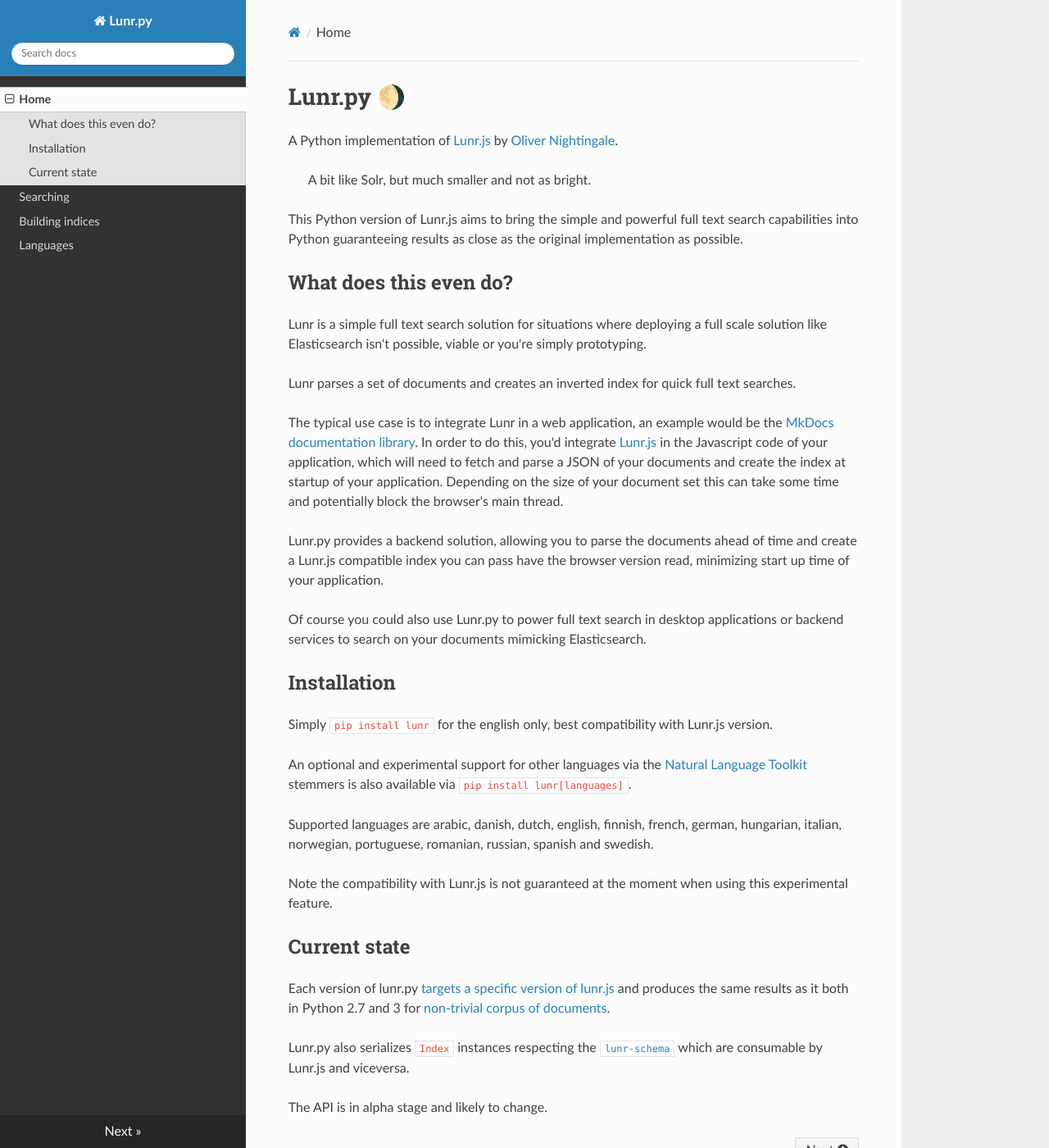
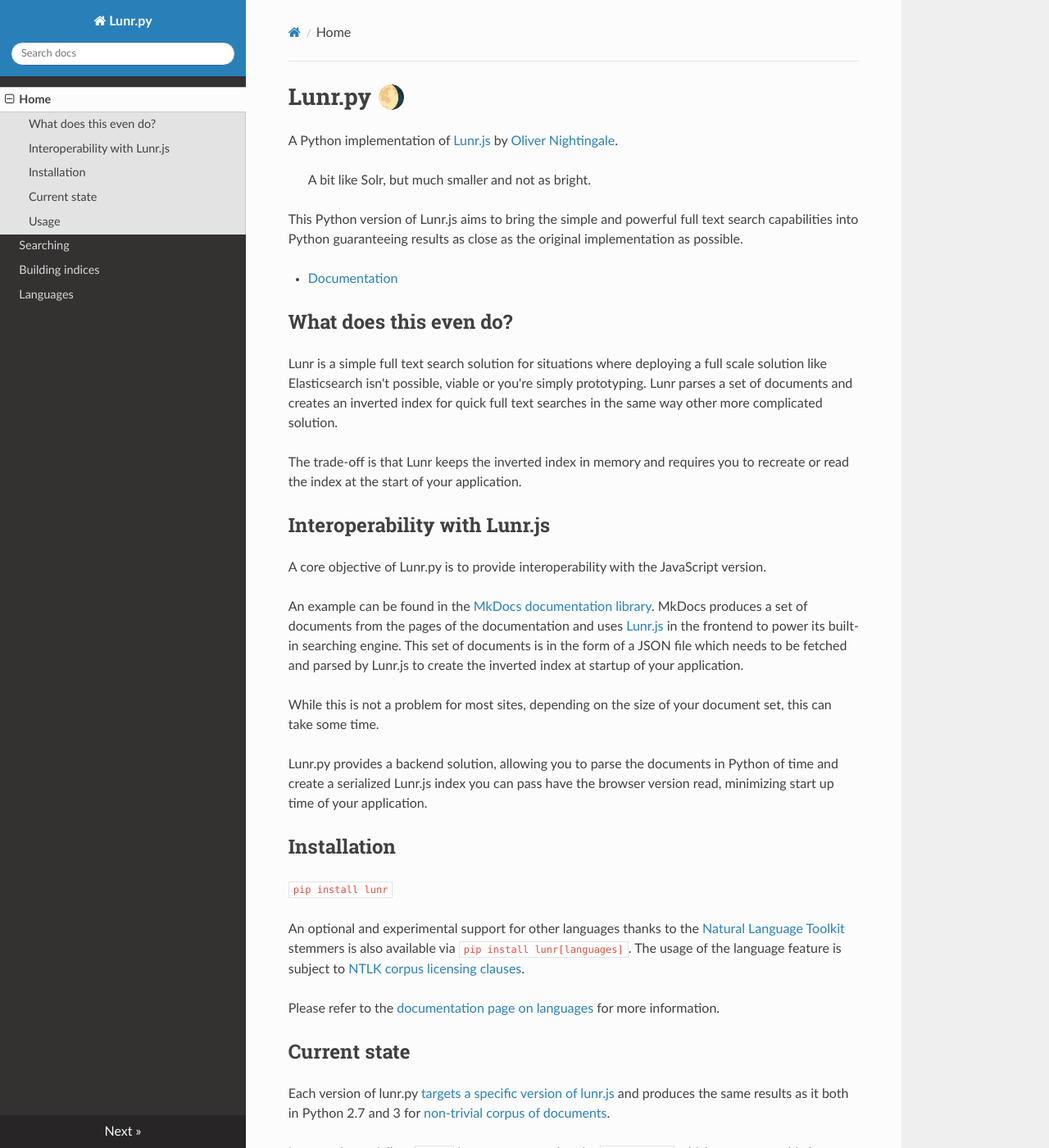
Before and after one commit to yeraydiazdiaz/lunr.py, an MkDocs documentation site: the page built from docs/index.md, in a window 1280 px wide and 1400 px high. Shown: the whole window at 82% size. Built offline with MkDocs 1.6.1, drawn with Linux system fonts in a browser that asks for light colours; nearby versions of some CDN libraries; old or Windows-style settings are respelled for this version of MkDocs; some of the changed text lies outside the part shown.

Commit message:
Copy README to index.md

````diff
--- a/docs/index.md
+++ b/docs/index.md
@@ -4,34 +4,91 @@
 
 > A bit like Solr, but much smaller and not as bright.
 
-This Python version of Lunr.js aims to bring the simple and powerful full text search capabilities into Python guaranteeing results as close as the original implementation as possible.
+This Python version of Lunr.js aims to bring the simple and powerful full text search
+capabilities into Python guaranteeing results as close as the original
+implementation as possible.
+
+- [Documentation](http://lunr.readthedocs.io/en/latest/)
 
 ## What does this even do?
 
-Lunr is a simple full text search solution for situations where deploying a full scale solution like Elasticsearch isn't possible, viable or you're simply prototyping.
+Lunr is a simple full text search solution for situations where deploying a full
+scale solution like Elasticsearch isn't possible, viable or you're simply prototyping.
+Lunr parses a set of documents and creates an inverted index for quick full text
+searches in the same way other more complicated solution.
 
-Lunr parses a set of documents and creates an inverted index for quick full text searches.
+The trade-off is that Lunr keeps the inverted index in memory and requires you
+to recreate or read the index at the start of your application.
 
-The typical use case is to integrate Lunr in a web application, an example would be the [MkDocs documentation library](http://www.mkdocs.org/). In order to do this, you'd integrate [Lunr.js](https://lunrjs.com) in the Javascript code of your application, which will need to fetch and parse a JSON of your documents and create the index at startup of your application. Depending on the size of your document set this can take some time and potentially block the browser's main thread.
+## Interoperability with Lunr.js
 
-Lunr.py provides a backend solution, allowing you to parse the documents ahead of time and create a Lunr.js compatible index you can pass have the browser version read, minimizing start up time of your application.
+A core objective of Lunr.py is to provide interoperability with the JavaScript version.
 
-Of course you could also use Lunr.py to power full text search in desktop applications or backend services to search on your documents mimicking Elasticsearch.
+An example can be found in the [MkDocs documentation library](http://www.mkdocs.org/).
+MkDocs produces a set of documents from the pages of the documentation and uses
+[Lunr.js](https://lunrjs.com) in the frontend to power its built-in searching
+engine. This set of documents is in the form of a JSON file which needs to be
+fetched and parsed by Lunr.js to create the inverted index at startup of your application.
+
+While this is not a problem for most sites, depending on the size of your document
+set, this can take some time.
+
+Lunr.py provides a backend solution, allowing you to parse the documents in Python
+of time and create a serialized Lunr.js index you can pass have the browser
+version read, minimizing start up time of your application.
 
 ## Installation
 
-Simply `pip install lunr` for the english only, best compatibility with Lunr.js version.
+`pip install lunr`
 
-An optional and experimental support for other languages via the [Natural Language Toolkit](http://www.nltk.org/) stemmers is also available via `pip install lunr[languages]`.
+An optional and experimental support for other languages thanks to the
+[Natural Language Toolkit](http://www.nltk.org/) stemmers is also available via
+`pip install lunr[languages]`. The usage of the language feature is subject to
+[NTLK corpus licensing clauses](https://github.com/nltk/nltk#redistributing).
 
-Supported languages are arabic, danish, dutch, english, finnish, french, german, hungarian, italian, norwegian, portuguese, romanian, russian, spanish and swedish.
-
-Note the compatibility with Lunr.js is not guaranteed at the moment when using this experimental feature.
+Please refer to the
+[documentation page on languages](https://lunr.readthedocs.io/en/latest/languages/)
+for more information.
 
 ## Current state
 
-Each version of lunr.py [targets a specific version of lunr.js](https://github.com/yeraydiazdiaz/lunr.py/blob/master/lunr/__init__.py#L12) and produces the same results as it both in Python 2.7 and 3 for [non-trivial corpus of documents](https://github.com/yeraydiazdiaz/lunr.py/blob/master/tests/acceptance_tests/fixtures/mkdocs_index.json).
+Each version of lunr.py
+[targets a specific version of lunr.js](https://github.com/yeraydiazdiaz/lunr.py/blob/master/lunr/__init__.py#L12)
+and produces the same results as it both in Python 2.7 and 3 for
+[non-trivial corpus of documents](https://github.com/yeraydiazdiaz/lunr.py/blob/master/tests/acceptance_tests/fixtures/mkdocs_index.json).
 
-Lunr.py also serializes `Index` instances respecting the [`lunr-schema`](https://github.com/olivernn/lunr-schema) which are consumable by Lunr.js and viceversa.
+Lunr.py also serializes `Index` instances respecting the
+[`lunr-schema`](https://github.com/olivernn/lunr-schema) which are consumable by
+Lunr.js and viceversa.
 
-The API is in alpha stage and likely to change.
+## Usage
+
+First, you'll need a list of dicts representing the documents you want to search on.
+These documents must have a unique field which will serve as a reference and a
+series of fields you'd like to search on.
+
+Lunr provides a convenience `lunr` function to quickly index this set of documents:
+
+```python
+>>> from lunr import lunr
+>>>
+>>> documents = [{
+...     'id': 'a',
+...     'title': 'Mr. Green kills Colonel Mustard',
+...     'body': 'Mr. Green killed Colonel Mustard in the study with the candlestick.',
+... }, {
+...     'id': 'b',
+...     'title': 'Plumb waters plant',
+...     'body': 'Professor Plumb has a green plant in his study',
+... }]
+>>> idx = lunr(
+...     ref='id', fields=('title', 'body'), documents=documents
+... )
+>>> idx.search('kill')
+[{'ref': 'a', 'score': 0.6931722372559913, 'match_data': <MatchData "kill">}]
+>>> idx.search('study')
+[{'ref': 'b', 'score': 0.23576799568081389, 'match_data': <MatchData "studi">}, {'ref': 'a', 'score': 0.2236629211724517, 'match_data': <MatchData "studi">}]
+```
+
+Please refer to the [documentation](http://lunr.readthedocs.io/en/latest/)
+for more usage examples.
````
